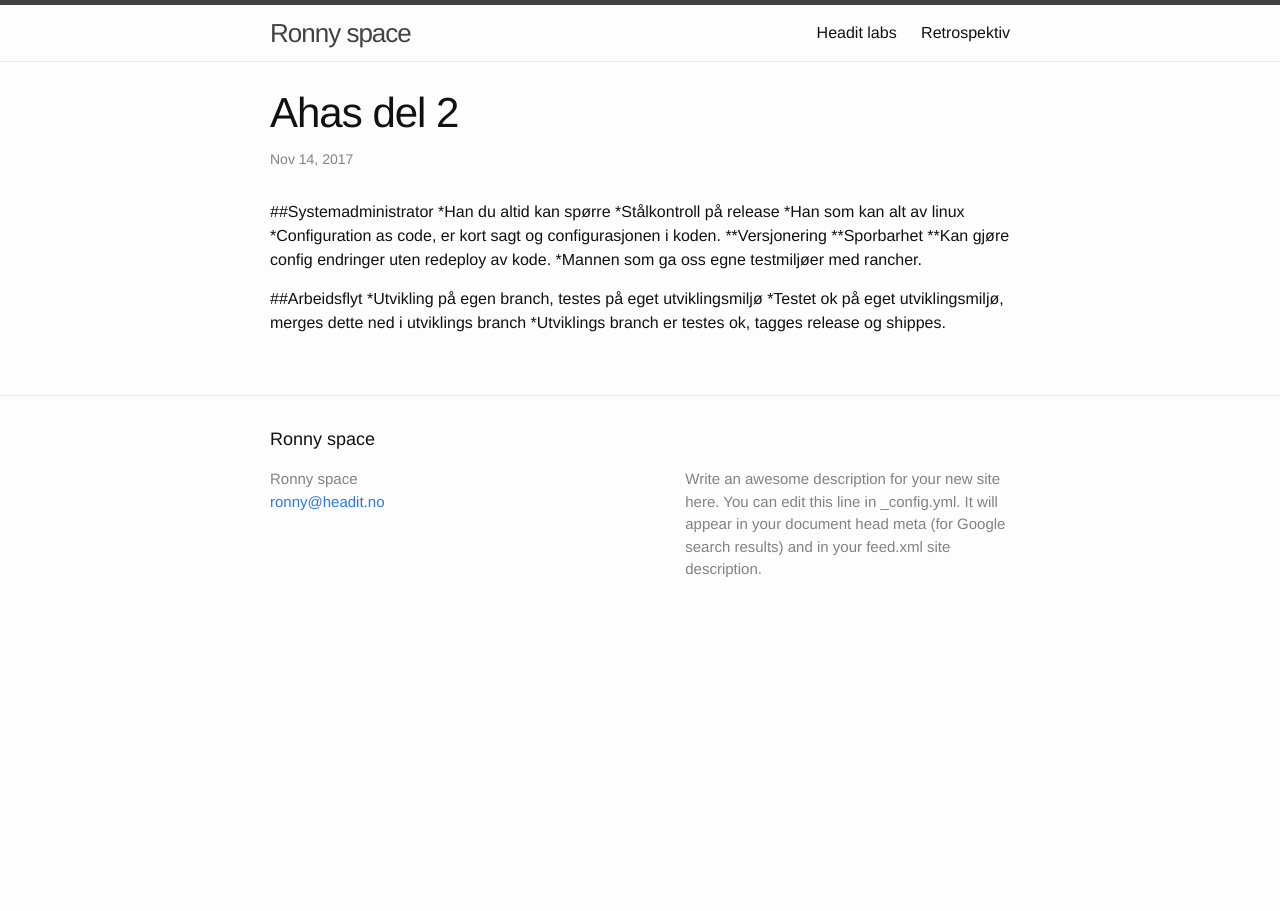
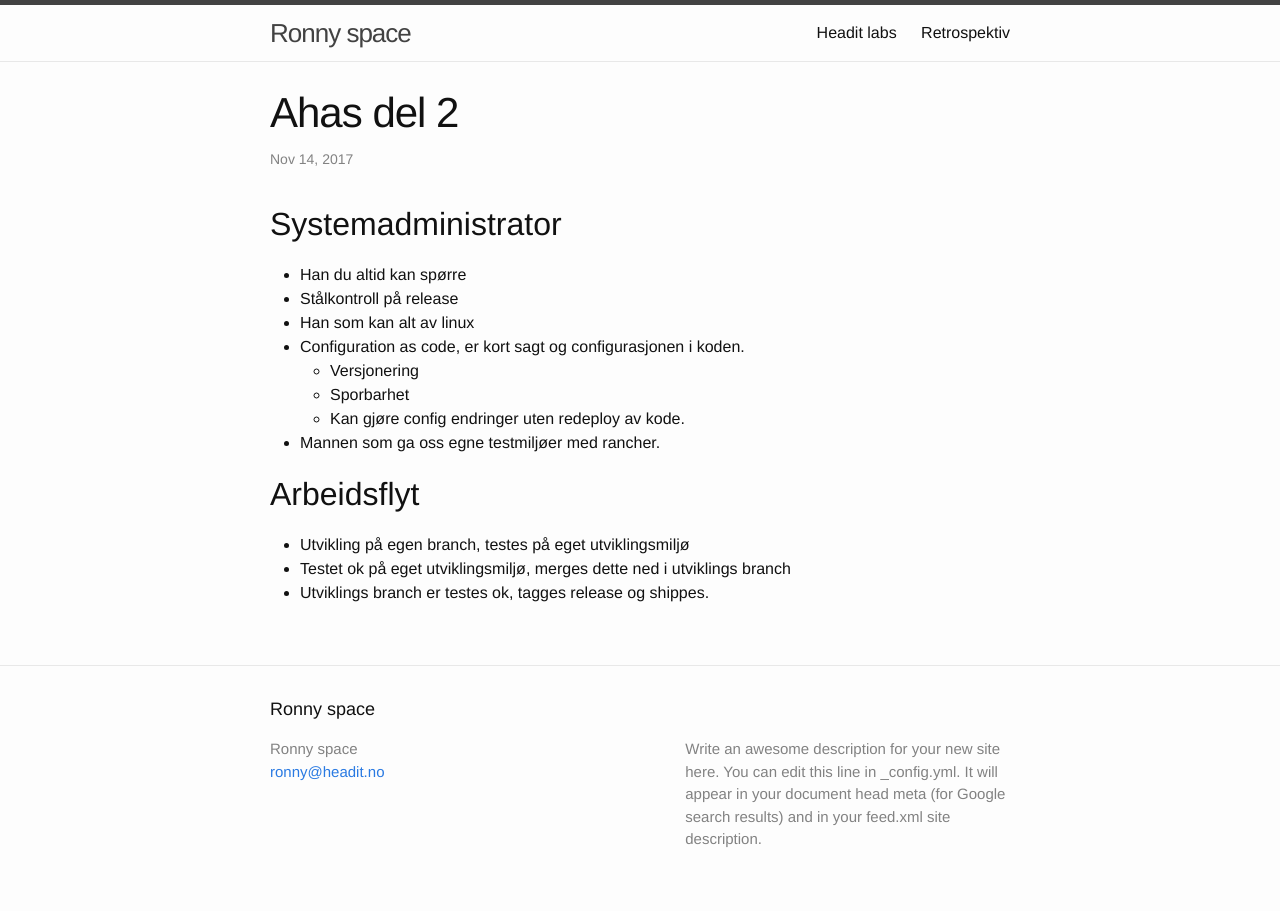
Before and after one commit to ronnykristiansen/ronnykristiansen.github.io, a Jekyll site: the page built from _posts/2017-11-14-aha-2.markdown, in a window 1280 px wide. Built offline with Jekyll 4.4.1, drawn with Linux system fonts in a browser that asks for light colours.

```diff
--- a/_posts/2017-11-14-aha-2.markdown
+++ b/_posts/2017-11-14-aha-2.markdown
@@ -5,17 +5,17 @@ date:   2017-11-14 14:52:14 +0100
 categories: retrospectiveKIT
 concert_date: 2016-02-04 20:00:00 +0100
 ---
-##Systemadministrator
-*Han du altid kan spørre
-*Stålkontroll på release
-*Han som kan alt av linux
-*Configuration as code, er kort sagt og configurasjonen i koden.
-**Versjonering
-**Sporbarhet
-**Kan gjøre config endringer uten redeploy av kode.
-*Mannen som ga oss egne testmiljøer med rancher.
+## Systemadministrator
+* Han du altid kan spørre
+* Stålkontroll på release
+* Han som kan alt av linux
+* Configuration as code, er kort sagt og configurasjonen i koden.
+  * Versjonering
+  * Sporbarhet
+  * Kan gjøre config endringer uten redeploy av kode.
+* Mannen som ga oss egne testmiljøer med rancher.
 
-##Arbeidsflyt
-*Utvikling på egen branch, testes på eget utviklingsmiljø
-*Testet ok på eget utviklingsmiljø, merges dette ned i utviklings branch
-*Utviklings branch er testes ok, tagges release og shippes.
+## Arbeidsflyt
+* Utvikling på egen branch, testes på eget utviklingsmiljø
+* Testet ok på eget utviklingsmiljø, merges dette ned i utviklings branch
+* Utviklings branch er testes ok, tagges release og shippes.
```
